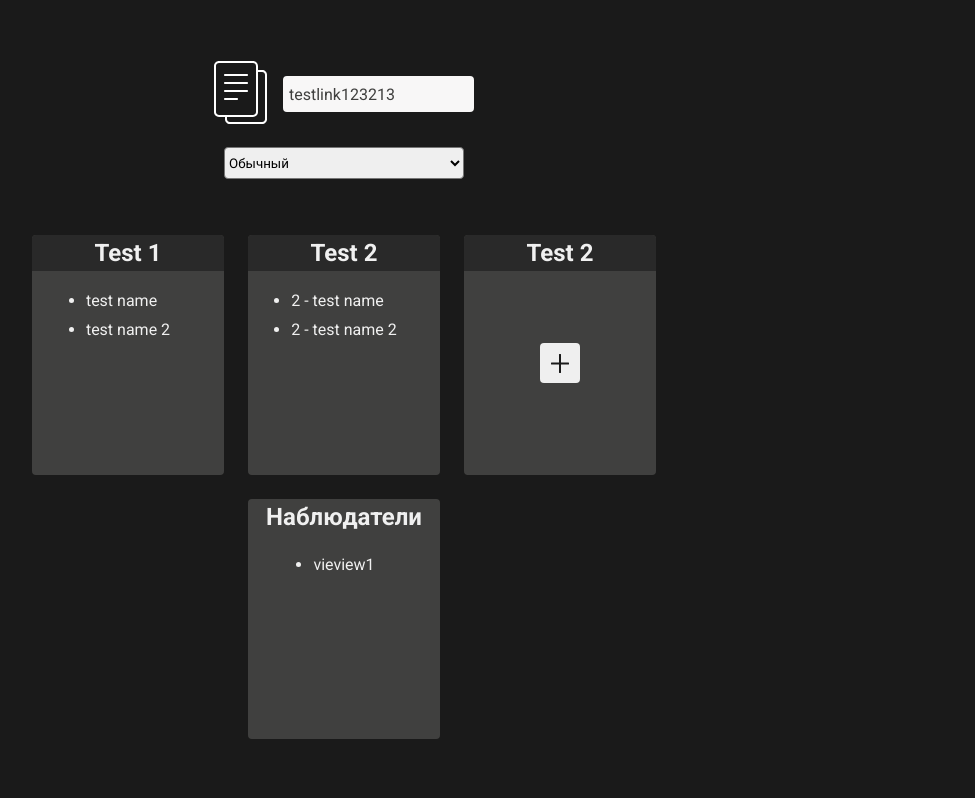
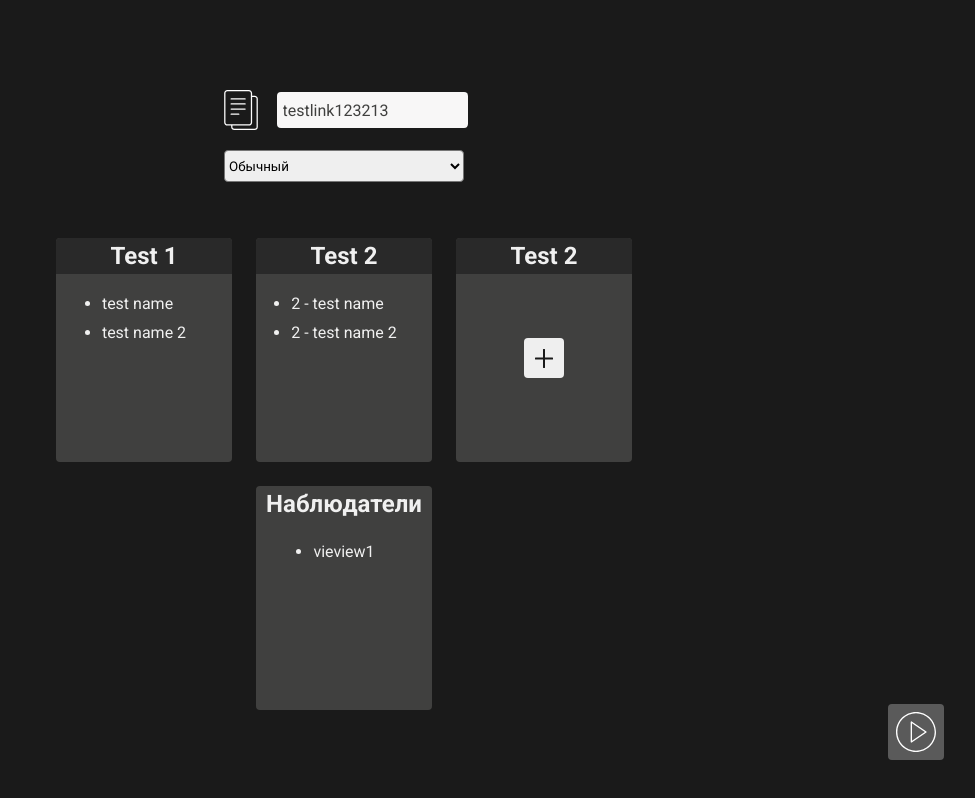
Before and after one commit to VityaRa/alias, a React (Create React App) app in the folder front/: page /error in a window 1280 px wide. Shown: the whole page, without its empty margins (296-1271 px from the left). Built offline with nearby package versions, Linux system fonts and the light colour scheme.

Commit message:
[client]: added button to start game

```diff
--- a/front/src/components/button/button.tsx
+++ b/front/src/components/button/button.tsx
@@ -2,12 +2,15 @@ import { ButtonHTMLAttributes, FC, ReactNode } from "react";
 import styled from "styled-components"
 
 const StyledButton = styled.button`
-  width: auto;
-  height: auto;
+  width: 2.5rem;
+  height: 2.5rem;
   border-radius: 0.25rem;
   outline: none;
   border: none;
   cursor: pointer;
+  display: flex;
+  justify-content: center;
+  align-items: center;
 `
 
 interface IProps extends ButtonHTMLAttributes<HTMLButtonElement> {
--- a/front/src/components/copyButton/copyButton.tsx
+++ b/front/src/components/copyButton/copyButton.tsx
@@ -10,6 +10,11 @@ const StyledCopyButton = styled(Button)`
   border: none;
   margin-right: 1rem;
   cursor: pointer;
+
+  svg {
+    width: 2.5rem;
+    height: 2.5rem;
+  }
 `
 
 export const CopyButton = () => {
--- /dev/null
+++ b/front/src/components/startGame/startGame.tsx
@@ -0,0 +1,28 @@
+import styled from 'styled-components'
+import { Button } from '../button/button'
+import { PlayIcon } from '../../icons/play'
+import { COLORS } from '../../helpers/colors'
+
+const StyledButton = styled(Button)`
+  position: absolute;
+  right: 2.5rem;
+  bottom: 2.5rem;
+  width: 3.5rem;
+  height: 3.5rem;
+  transition: .3s;
+
+  svg {
+    width: 2.5rem;
+    width: 2.5rem;
+  }
+
+  &:hover {
+    background-color: ${COLORS.MAIN};
+  }
+`
+
+export const StartGame = () => {
+  return (
+    <StyledButton icon={<PlayIcon />} disabled>startGame</StyledButton>
+  )
+}
--- a/front/src/components/teams/card/card.tsx
+++ b/front/src/components/teams/card/card.tsx
@@ -14,8 +14,8 @@ interface IProps {
 }
 
 const StyledCard = styled(VerticalContainer)`
-  width: 12rem;
-  height: 15rem;
+  width: 11rem;
+  height: 14rem;
   background-color: ${COLORS.MAIN};
   border-radius: 0.25rem;
   margin-top: 1.5rem;
--- /dev/null
+++ b/front/src/icons/play.tsx
@@ -0,0 +1,22 @@
+export const PlayIcon = () => (
+  <svg
+    fill="#ffffff"
+    height="40px"
+    width="40px"
+    version="1.1"
+    id="Capa_1"
+    viewBox="0 0 60 60"
+  >
+    <g>
+      <path
+        d="M45.563,29.174l-22-15c-0.307-0.208-0.703-0.231-1.031-0.058C22.205,14.289,22,14.629,22,15v30
+		c0,0.371,0.205,0.711,0.533,0.884C22.679,45.962,22.84,46,23,46c0.197,0,0.394-0.059,0.563-0.174l22-15
+		C45.836,30.64,46,30.331,46,30S45.836,29.36,45.563,29.174z M24,43.107V16.893L43.225,30L24,43.107z"
+      />
+      <path
+        d="M30,0C13.458,0,0,13.458,0,30s13.458,30,30,30s30-13.458,30-30S46.542,0,30,0z M30,58C14.561,58,2,45.439,2,30
+		S14.561,2,30,2s28,12.561,28,28S45.439,58,30,58z"
+      />
+    </g>
+  </svg>
+);
--- a/front/src/pages/room/room.tsx
+++ b/front/src/pages/room/room.tsx
@@ -3,6 +3,7 @@ import { InviteLink } from '../../components/inviteLink/inviteLink';
 import { VerticalContainer } from '../../components/common/common';
 import { ThemeSelector } from '../../components/themeSelector/themeSelector';
 import { Teams } from '../../components/teams/teams';
+import { StartGame } from '../../components/startGame/startGame';
 
 export const RoomPage = () => {
   const params = useParams();
@@ -13,6 +14,7 @@ export const RoomPage = () => {
       <InviteLink />
       <ThemeSelector />
       <Teams />
+      <StartGame />
     </VerticalContainer>
   )
 }
```
